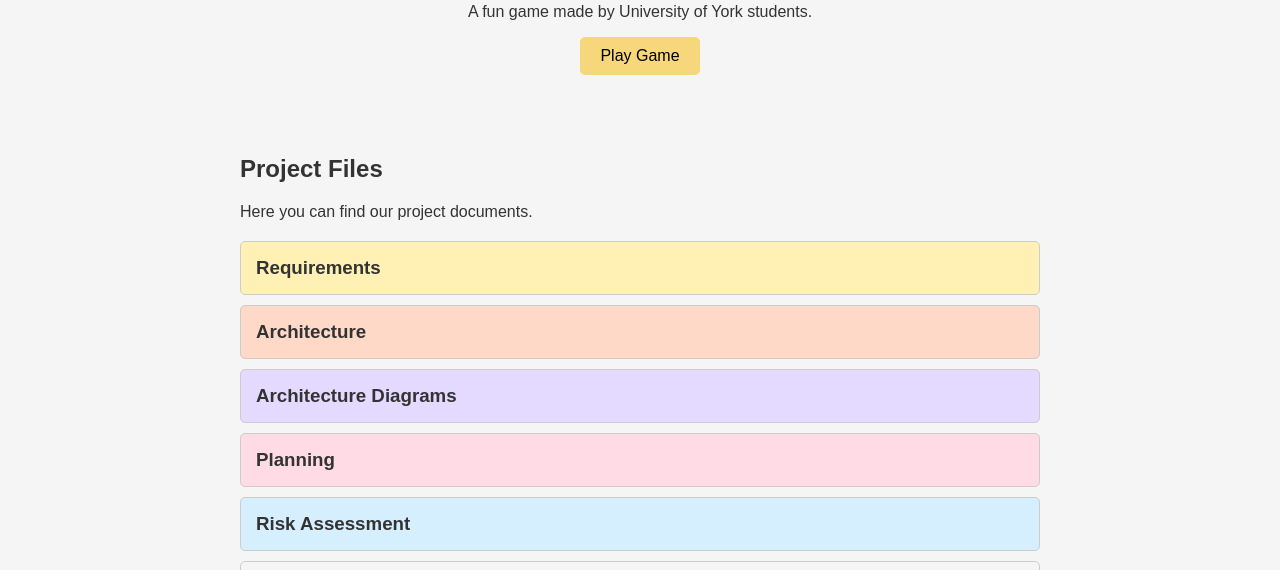
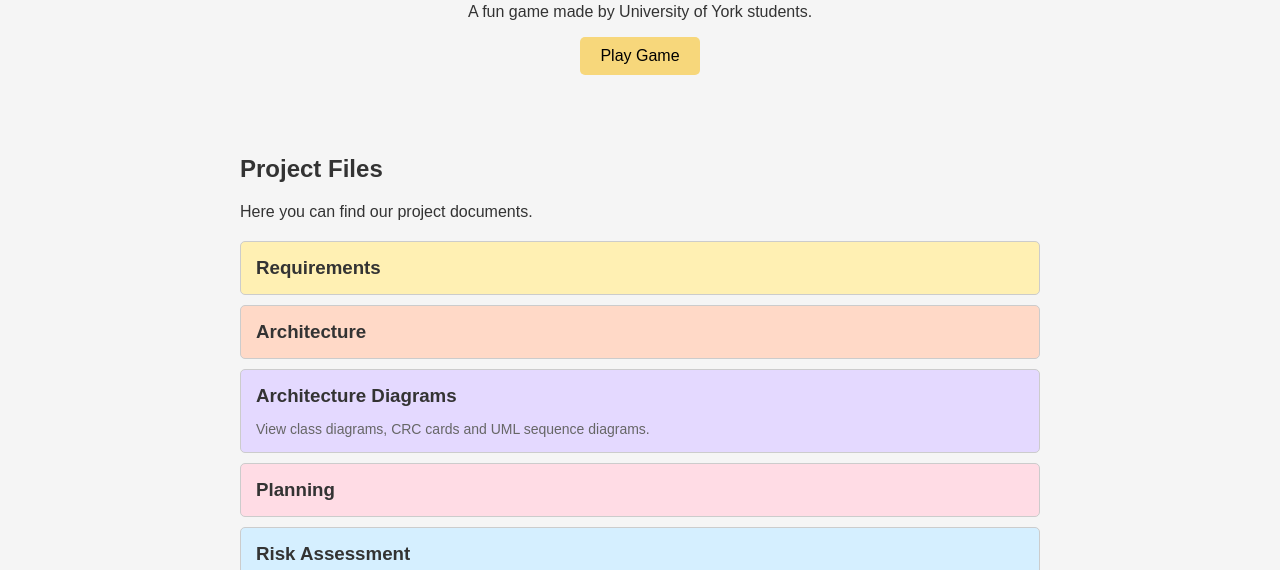
Before and after one commit to TalalAlahbabi/Goose-Patrol-Website, a plain HTML site: page index.html in a window 1280 px wide. Shown: the part 230-800 px from the top of the page. Drawn offline with Linux system fonts and the light colour scheme.

Commit message:
Enhance Architecture Diagrams link with additional info
Added a description paragraph to the Architecture Diagrams link.

```diff
--- a/index.html
+++ b/index.html
@@ -40,9 +40,10 @@
                 <h3> Architecture</h3>
             </a>
 
-            <a class="card" href="documents/Architecture_Diagrams.pdf" target="_blank">
-                <h3>Architecture Diagrams</h3>
-            </a>
+            <a class="card architecture-diagrams" href="documents/Architecture_Diagrams.pdf" target="_blank">
+            <h3>Architecture Diagrams</h3>
+            <p>View class diagrams, CRC cards and UML sequence diagrams.</p>
+</           a>
 
             <a class="card" href="https://docs.google.com/document/d/11Bs1LE9uvkQG1T75oN38MJENydpfHDAUvCF0GQog7-U/edit?usp=share_link" target="_blank">
                 <h3> Planning</h3>
```
